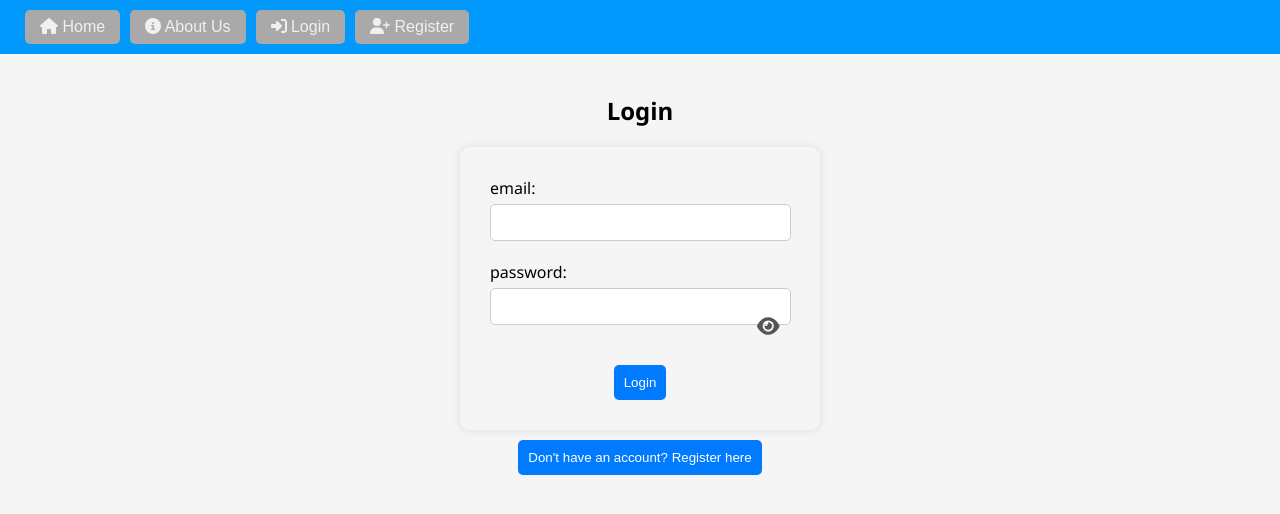
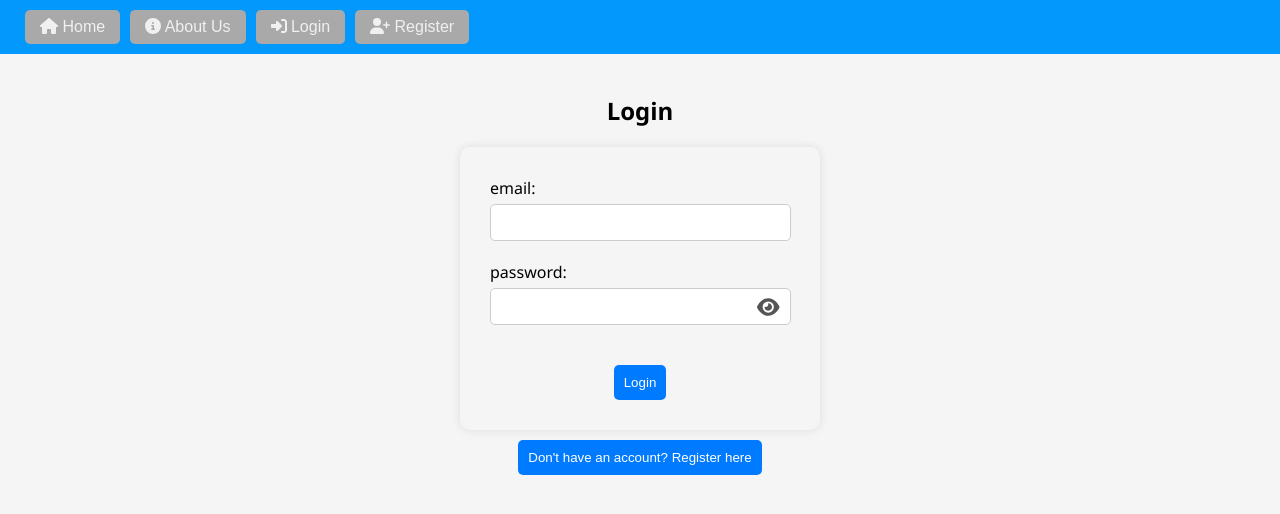
Before and after one commit to Steven-ElKhoury/SCM, a React (Create React App) app in the folder client/: page /login in a window 1280 px wide. Shown: the top 514 px of the page. Built offline with nearby package versions, Linux system fonts and the light colour scheme; what @react-pdf/renderer would draw is missing.

Commit message:
css final refactor

```diff
--- a/client/src/css/Login.css
+++ b/client/src/css/Login.css
@@ -34,7 +34,7 @@
     cursor: pointer;
     position: absolute;
     right: 5px;
-    top: 7px;
+    top: -12px;
     font-size: 20px;
     color: #555;
     background: none;
--- a/client/src/pages/Purchases.jsx
+++ b/client/src/pages/Purchases.jsx
@@ -171,8 +171,8 @@ function Purchases() {
     return (
         <>
             <div  id="purchases-page-container"className="purchases-container">
+                    <h2 className="section-header" id="Purchase-page" onClick={() => setIsExpanded(!isExpanded)}>Add New Order {isExpanded ? '-' : '+'}</h2>
                 <div className="new-Purchase">
-                    <h2 className="section-header" id="Purchase-page" onClick={() => setIsExpanded(!isExpanded)}>Add New Order {isExpanded ? '-' : '+'}</h2>
                     {isExpanded && (
                         <form className='form-container' id='Purchase-page' onSubmit={handleAddPurchase}>
                             <div className='form-container' id='Purchase-page'>
```
